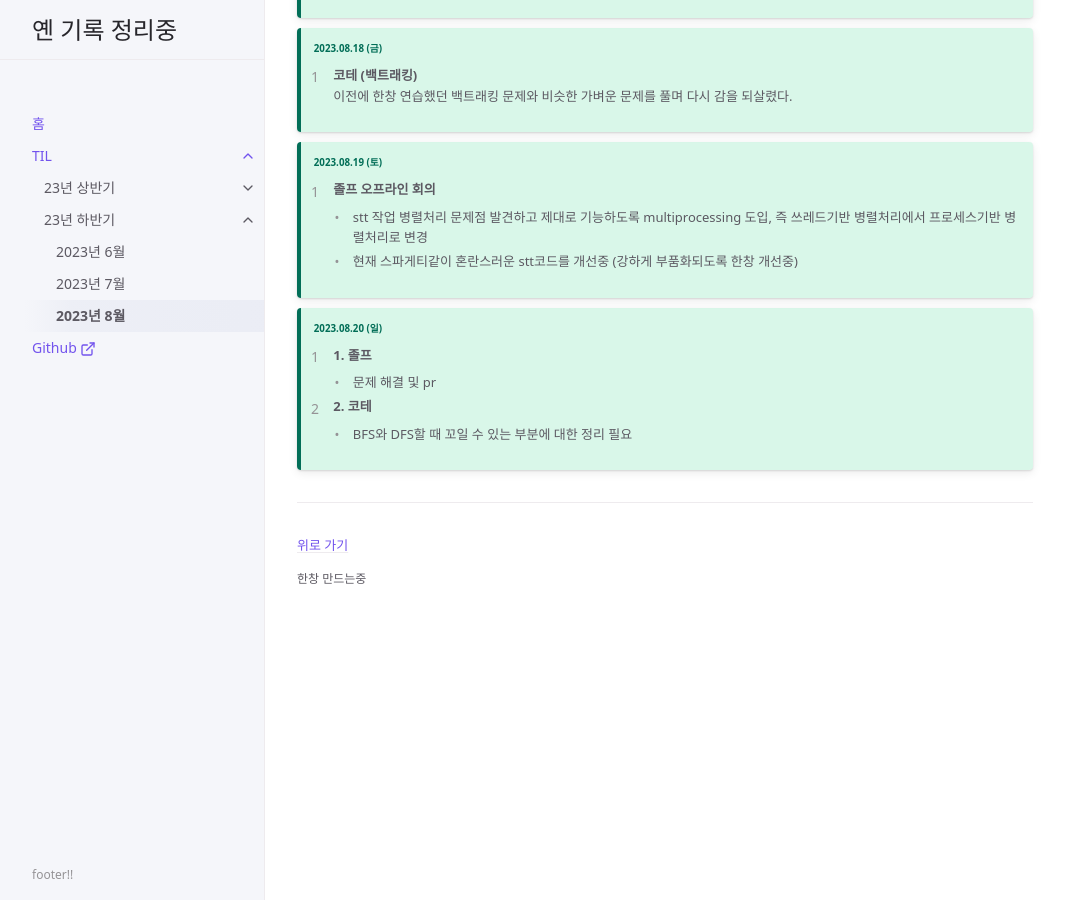
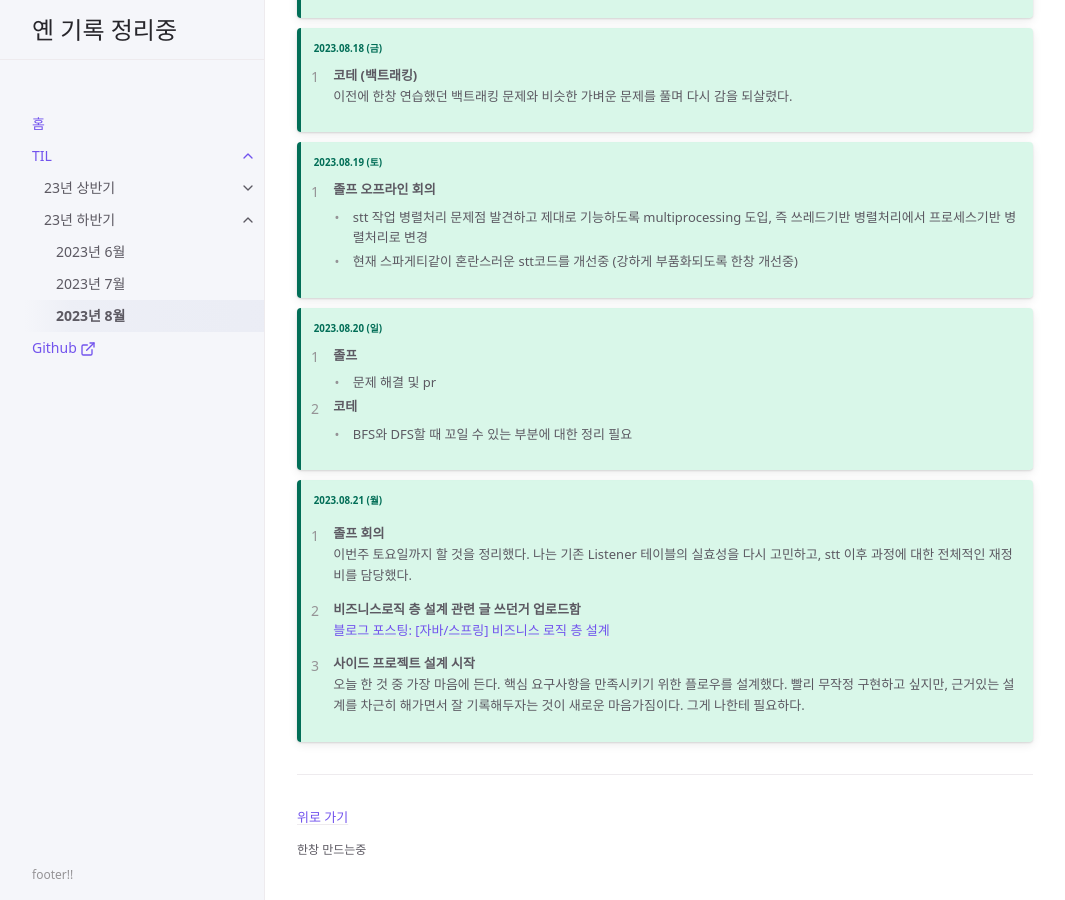
Before and after one commit to yyeennyy/yyeennyy.github.io, a Jekyll site: the page built from docs/TIL/23년 하반기/month08.md, in a window 1280 px wide and 900 px high, scrolled down 3366 px. Shown: the whole window, without its empty margins (107-1172 px from the left). Built offline with Jekyll 4.4.1, drawn with Linux system fonts in a browser that asks for light colours.

Commit message:
TIL 0821

```diff
--- a/docs/TIL/23년 하반기/month08.md
+++ b/docs/TIL/23년 하반기/month08.md
@@ -199,8 +199,19 @@ nav_order: 3
 
 {: .new-title }
 > 2023.08.20 (일)
-> 1. **1. 졸프**<br>
+> 1. **졸프**<br>
 > - 문제 해결 및 pr
 >
-> 2. **2. 코테**<br>
+> 2. **코테**<br>
 > - BFS와 DFS할 때 꼬일 수 있는 부분에 대한 정리 필요
+
+{: .new-title }
+> 2023.08.21 (월)
+> 1. **졸프 회의**<br>
+> 이번주 토요일까지 할 것을 정리했다. 나는 기존 Listener 테이블의 실효성을 다시 고민하고, stt 이후 과정에 대한 전체적인 재정비를 담당했다.
+>
+> 2. **비즈니스로직 층 설계 관련 글 쓰던거 업로드함**<br>
+> [블로그 포스팅: [자바/스프링] 비즈니스 로직 층 설계](https://splendidlolli.tistory.com/630)
+>
+> 3. **사이드 프로젝트 설계 시작**<br>
+> 오늘 한 것 중 가장 마음에 든다. 핵심 요구사항을 만족시키기 위한 플로우를 설계했다. 빨리 무작정 구현하고 싶지만, 근거있는 설계를 차근히 해가면서 잘 기록해두자는 것이 새로운 마음가짐이다. 그게 나한테 필요하다.
```
